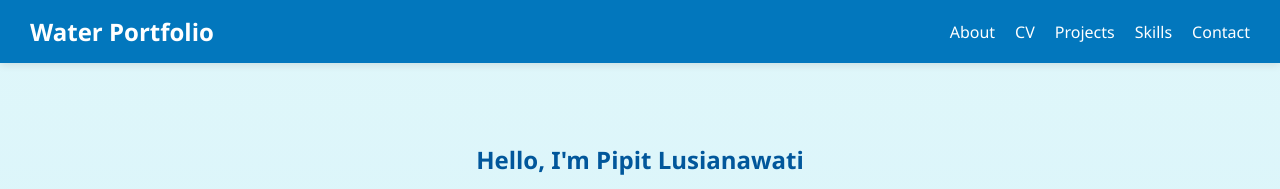
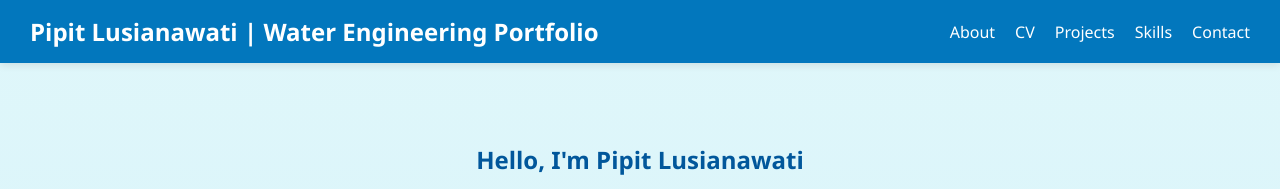
Before and after one commit to pipitlusianawati/portofolio-website, a plain HTML site: page index.html in a window 1280 px wide. Shown: the top 189 px of the page. Drawn offline with Linux system fonts and the light colour scheme.

Commit message:
Update portfolio title and navigation header

```diff
--- a/index.html
+++ b/index.html
@@ -8,7 +8,7 @@
 <body>
 
 <nav>
-    <h2>Water Portfolio</h2>
+    <h2>Pipit Lusianawati | Water Engineering Portfolio</h2>
     <ul>
         <li><a href="#about">About</a></li>
         <li><a href="#cv">CV</a></li>
```
